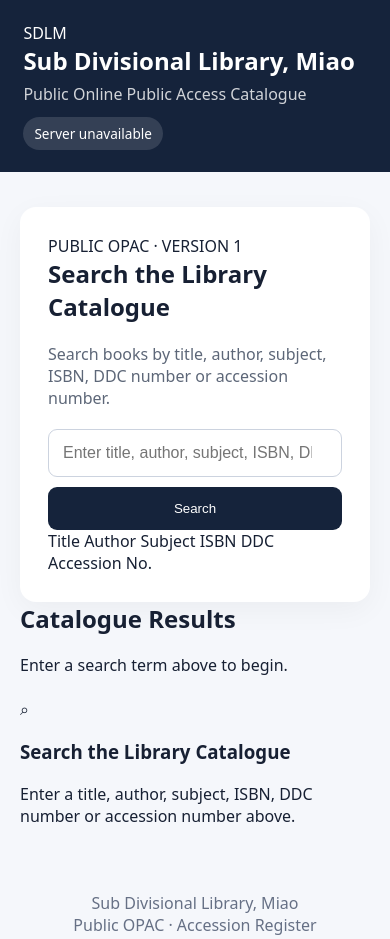
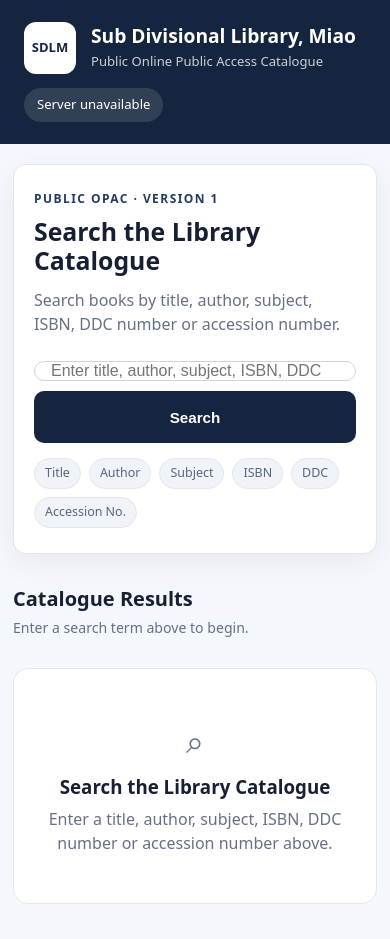
Before and after one commit to libraryofmiao/accession-register, a website: page public/index.html in a window 390 px wide. Shown: the top 939 px of the page. Drawn offline with Linux system fonts and the light colour scheme; no server answers.

Commit message:
Update styles.css

```diff
--- a/public/styles.css
+++ b/public/styles.css
@@ -1,18 +1,484 @@
-*{box-sizing:border-box}
-body{margin:0;font-family:system-ui,-apple-system,Segoe UI,sans-serif;background:#f5f7fb;color:#172033}
-header{background:#15233b;color:#fff;padding:22px 6%;display:flex;justify-content:space-between;align-items:center;gap:20px}
-header h1{margin:0;font-size:1.5rem} header p{margin:.35rem 0 0;opacity:.8}
-.status{padding:7px 11px;border-radius:20px;background:#ffffff22;font-size:.85rem}
-main{max-width:1100px;margin:35px auto;padding:0 20px}
-.hero{background:#fff;border-radius:16px;padding:28px;box-shadow:0 8px 30px #0000000b}
-h2{margin-top:0}.hero p{color:#5d6778}
-form{display:flex;gap:10px;margin-top:20px}
-input{flex:1;padding:14px;border:1px solid #ccd3df;border-radius:9px;font-size:1rem}
-button{padding:14px 22px;border:0;border-radius:9px;background:#15233b;color:#fff;cursor:pointer}
-#results{margin-top:22px}
-.card{background:#fff;margin:12px 0;padding:20px;border-radius:12px;border:1px solid #e2e6ee}
-.card h3{margin:0 0 8px}.meta{color:#667085;font-size:.9rem;margin:4px 0}
-.badge{display:inline-block;padding:4px 8px;border-radius:10px;background:#eef2f7;margin-top:8px;font-size:.8rem}
-.empty{padding:30px;text-align:center;color:#667085}
-footer{text-align:center;color:#667085;padding:30px}
-@media(max-width:650px){header{display:block}.status{display:inline-block;margin-top:12px}form{flex-direction:column}}
+* {
+  box-sizing: border-box;
+}
+
+:root {
+  --primary: #16253f;
+  --primary-light: #243b61;
+  --background: #f4f7fb;
+  --surface: #ffffff;
+  --text: #172033;
+  --muted: #667085;
+  --border: #e1e6ef;
+  --green: #16834b;
+  --green-bg: #e8f7ef;
+  --red: #c62828;
+  --red-bg: #fdecec;
+  --orange: #b76b00;
+  --orange-bg: #fff3dc;
+}
+
+html {
+  scroll-behavior: smooth;
+}
+
+body {
+  margin: 0;
+  font-family:
+    system-ui,
+    -apple-system,
+    BlinkMacSystemFont,
+    "Segoe UI",
+    sans-serif;
+  background: var(--background);
+  color: var(--text);
+  line-height: 1.5;
+}
+
+.site-header {
+  background: var(--primary);
+  color: white;
+}
+
+.header-inner {
+  max-width: 1180px;
+  margin: auto;
+  padding: 22px 24px;
+  display: flex;
+  align-items: center;
+  justify-content: space-between;
+  gap: 20px;
+}
+
+.brand {
+  display: flex;
+  align-items: center;
+  gap: 15px;
+}
+
+.brand-mark {
+  width: 52px;
+  height: 52px;
+  border-radius: 12px;
+  display: flex;
+  align-items: center;
+  justify-content: center;
+  background: white;
+  color: var(--primary);
+  font-weight: 800;
+  font-size: 13px;
+}
+
+.brand h1 {
+  margin: 0;
+  font-size: 1.45rem;
+  line-height: 1.2;
+}
+
+.brand p {
+  margin: 5px 0 0;
+  color: rgba(255, 255, 255, 0.78);
+  font-size: 0.92rem;
+}
+
+.status {
+  padding: 7px 13px;
+  border-radius: 20px;
+  background: rgba(255, 255, 255, 0.12);
+  color: white;
+  font-size: 0.82rem;
+  white-space: nowrap;
+}
+
+.status.connected {
+  background: rgba(39, 174, 96, 0.25);
+}
+
+.status.error {
+  background: rgba(198, 40, 40, 0.35);
+}
+
+main {
+  max-width: 1120px;
+  margin: 36px auto;
+  padding: 0 22px;
+}
+
+.hero {
+  background: var(--surface);
+  border-radius: 18px;
+  padding: 38px;
+  box-shadow: 0 8px 30px rgba(0, 0, 0, 0.06);
+  border: 1px solid var(--border);
+}
+
+.eyebrow {
+  color: var(--primary-light);
+  font-weight: 750;
+  font-size: 0.75rem;
+  letter-spacing: 0.12em;
+  margin-bottom: 9px;
+}
+
+.hero h2 {
+  margin: 0;
+  font-size: 2rem;
+  line-height: 1.2;
+}
+
+.hero-description {
+  margin: 12px 0 0;
+  color: var(--muted);
+  max-width: 720px;
+}
+
+.search-form {
+  display: flex;
+  gap: 10px;
+  margin-top: 25px;
+}
+
+.search-form input {
+  flex: 1;
+  min-width: 0;
+  height: 52px;
+  padding: 0 16px;
+  border: 1px solid #cbd3df;
+  border-radius: 10px;
+  font-size: 1rem;
+  outline: none;
+  background: white;
+}
+
+.search-form input:focus {
+  border-color: var(--primary-light);
+  box-shadow: 0 0 0 3px rgba(36, 59, 97, 0.1);
+}
+
+.search-form button {
+  height: 52px;
+  padding: 0 27px;
+  border: 0;
+  border-radius: 10px;
+  background: var(--primary);
+  color: white;
+  font-weight: 700;
+  font-size: 0.95rem;
+  cursor: pointer;
+}
+
+.search-form button:hover {
+  background: var(--primary-light);
+}
+
+.search-hints {
+  display: flex;
+  flex-wrap: wrap;
+  gap: 8px;
+  margin-top: 15px;
+}
+
+.search-hints span {
+  padding: 5px 10px;
+  background: #f0f3f8;
+  border: 1px solid #e2e7ef;
+  border-radius: 20px;
+  color: #596579;
+  font-size: 0.78rem;
+}
+
+.results-section {
+  margin-top: 30px;
+}
+
+.results-header {
+  display: flex;
+  justify-content: space-between;
+  align-items: flex-end;
+  gap: 15px;
+  margin-bottom: 15px;
+}
+
+.results-header h2 {
+  margin: 0;
+  font-size: 1.25rem;
+}
+
+.results-header p {
+  margin: 3px 0 0;
+  color: var(--muted);
+  font-size: 0.88rem;
+}
+
+.result-count {
+  color: var(--muted);
+  font-size: 0.88rem;
+  white-space: nowrap;
+}
+
+.welcome,
+.empty {
+  background: white;
+  border: 1px solid var(--border);
+  border-radius: 15px;
+  padding: 48px 25px;
+  text-align: center;
+  color: var(--muted);
+}
+
+.welcome-icon,
+.empty-icon {
+  font-size: 2rem;
+  margin-bottom: 8px;
+}
+
+.welcome h3,
+.empty h3 {
+  color: var(--text);
+  margin: 0 0 6px;
+}
+
+.welcome p,
+.empty p {
+  margin: 0;
+}
+
+.error-box {
+  border-color: #f0caca;
+}
+
+.book-card {
+  background: white;
+  border: 1px solid var(--border);
+  border-radius: 15px;
+  margin-bottom: 14px;
+  overflow: hidden;
+  transition:
+    box-shadow 0.15s ease,
+    transform 0.15s ease;
+}
+
+.book-card:hover {
+  box-shadow: 0 8px 30px rgba(0, 0, 0, 0.06);
+  transform: translateY(-1px);
+}
+
+.book-main {
+  padding: 21px;
+  display: grid;
+  grid-template-columns: 48px 1fr auto;
+  gap: 15px;
+  align-items: start;
+}
+
+.book-icon {
+  width: 46px;
+  height: 46px;
+  border-radius: 10px;
+  background: #eef2f7;
+  display: flex;
+  align-items: center;
+  justify-content: center;
+  font-size: 1.25rem;
+}
+
+.book-title {
+  margin: 0;
+  font-size: 1.12rem;
+  line-height: 1.35;
+  color: var(--text);
+}
+
+.book-subtitle {
+  margin-top: 3px;
+  color: var(--muted);
+  font-style: italic;
+  font-size: 0.9rem;
+}
+
+.book-field {
+  display: flex;
+  gap: 8px;
+  margin-top: 7px;
+  color: #596579;
+  font-size: 0.87rem;
+}
+
+.field-label {
+  color: #303b4e;
+  font-weight: 700;
+}
+
+.availability {
+  padding-left: 10px;
+}
+
+.status-badge {
+  display: inline-block;
+  padding: 6px 10px;
+  border-radius: 20px;
+  font-size: 0.76rem;
+  font-weight: 750;
+  white-space: nowrap;
+}
+
+.status-badge.available {
+  color: var(--green);
+  background: var(--green-bg);
+}
+
+.status-badge.issued {
+  color: var(--orange);
+  background: var(--orange-bg);
+}
+
+.status-badge.lost,
+.status-badge.withdrawn,
+.status-badge.damaged {
+  color: var(--red);
+  background: var(--red-bg);
+}
+
+.status-badge.unknown {
+  color: #596579;
+  background: #eef2f7;
+}
+
+.book-details {
+  border-top: 1px solid var(--border);
+  background: #fafbfd;
+  padding: 13px 21px 17px;
+  display: grid;
+  grid-template-columns: repeat(2, minmax(0, 1fr));
+  column-gap: 30px;
+}
+
+.loading {
+  background: white;
+  border: 1px solid var(--border);
+  border-radius: 15px;
+  padding: 45px;
+  text-align: center;
+  color: var(--muted);
+}
+
+.spinner {
+  width: 28px;
+  height: 28px;
+  border: 3px solid #dce2ea;
+  border-top-color: var(--primary);
+  border-radius: 50%;
+  margin: 0 auto 12px;
+  animation: spin 0.8s linear infinite;
+}
+
+@keyframes spin {
+  to {
+    transform: rotate(360deg);
+  }
+}
+
+.retry-button {
+  margin-top: 15px;
+  padding: 10px 17px;
+  border: 0;
+  border-radius: 8px;
+  background: var(--primary);
+  color: white;
+  cursor: pointer;
+}
+
+footer {
+  padding: 30px 20px 40px;
+  text-align: center;
+  color: #667085;
+  font-size: 0.86rem;
+}
+
+.footer-sub {
+  margin-top: 3px;
+  opacity: 0.75;
+}
+
+@media (max-width: 700px) {
+
+  .header-inner {
+    display: block;
+  }
+
+  .status {
+    display: inline-block;
+    margin-top: 14px;
+  }
+
+  main {
+    margin-top: 20px;
+    padding: 0 13px;
+  }
+
+  .hero {
+    padding: 25px 20px;
+  }
+
+  .hero h2 {
+    font-size: 1.55rem;
+  }
+
+  .search-form {
+    flex-direction: column;
+  }
+
+  .search-form button {
+    width: 100%;
+  }
+
+  .results-header {
+    align-items: flex-start;
+    flex-direction: column;
+  }
+
+  .book-main {
+    grid-template-columns: 42px 1fr;
+  }
+
+  .book-icon {
+    width: 40px;
+    height: 40px;
+  }
+
+  .availability {
+    grid-column: 2;
+    padding-left: 0;
+  }
+
+  .book-details {
+    grid-template-columns: 1fr;
+  }
+}
+
+@media (max-width: 430px) {
+
+  .brand h1 {
+    font-size: 1.2rem;
+  }
+
+  .brand p {
+    font-size: 0.82rem;
+  }
+
+  .hero {
+    border-radius: 13px;
+  }
+
+  .book-card {
+    border-radius: 12px;
+  }
+
+  .book-main {
+    padding: 17px;
+  }
+
+  .book-details {
+    padding: 12px 17px 15px;
+  }
+}
```
